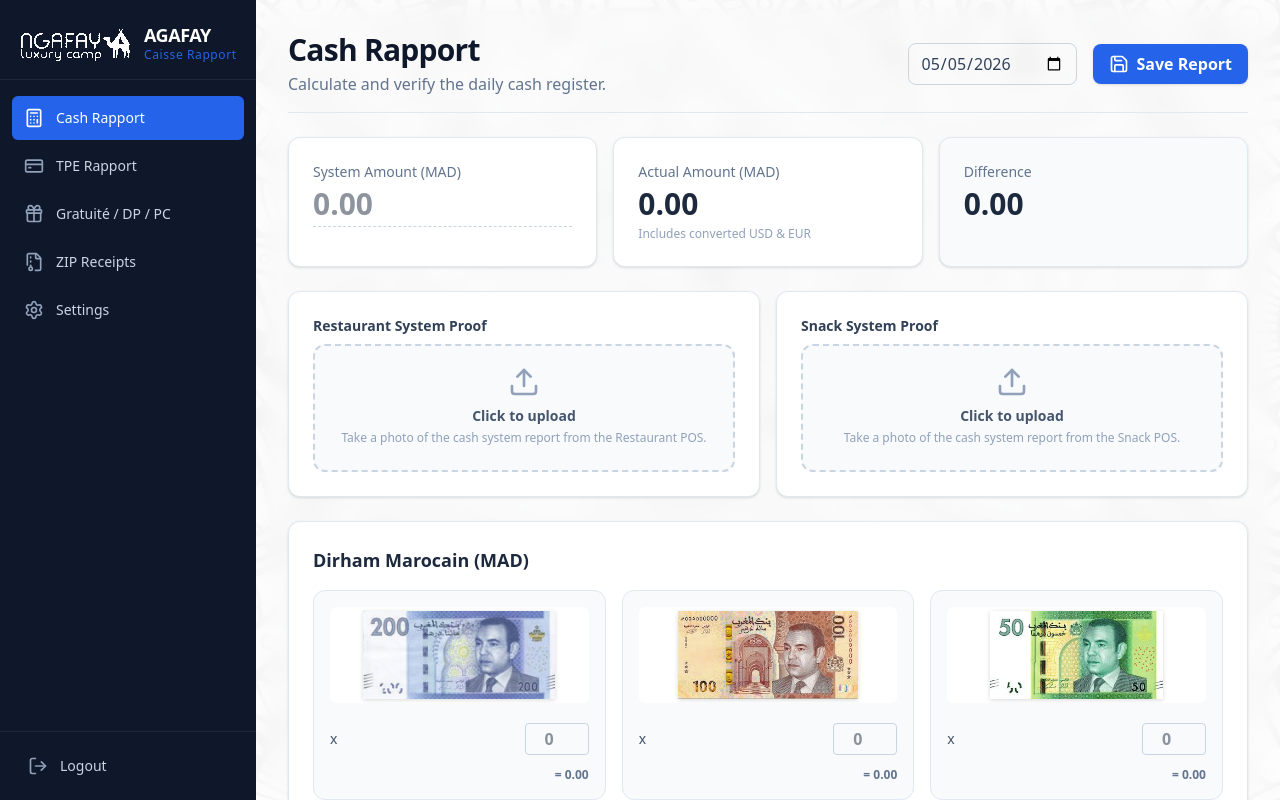
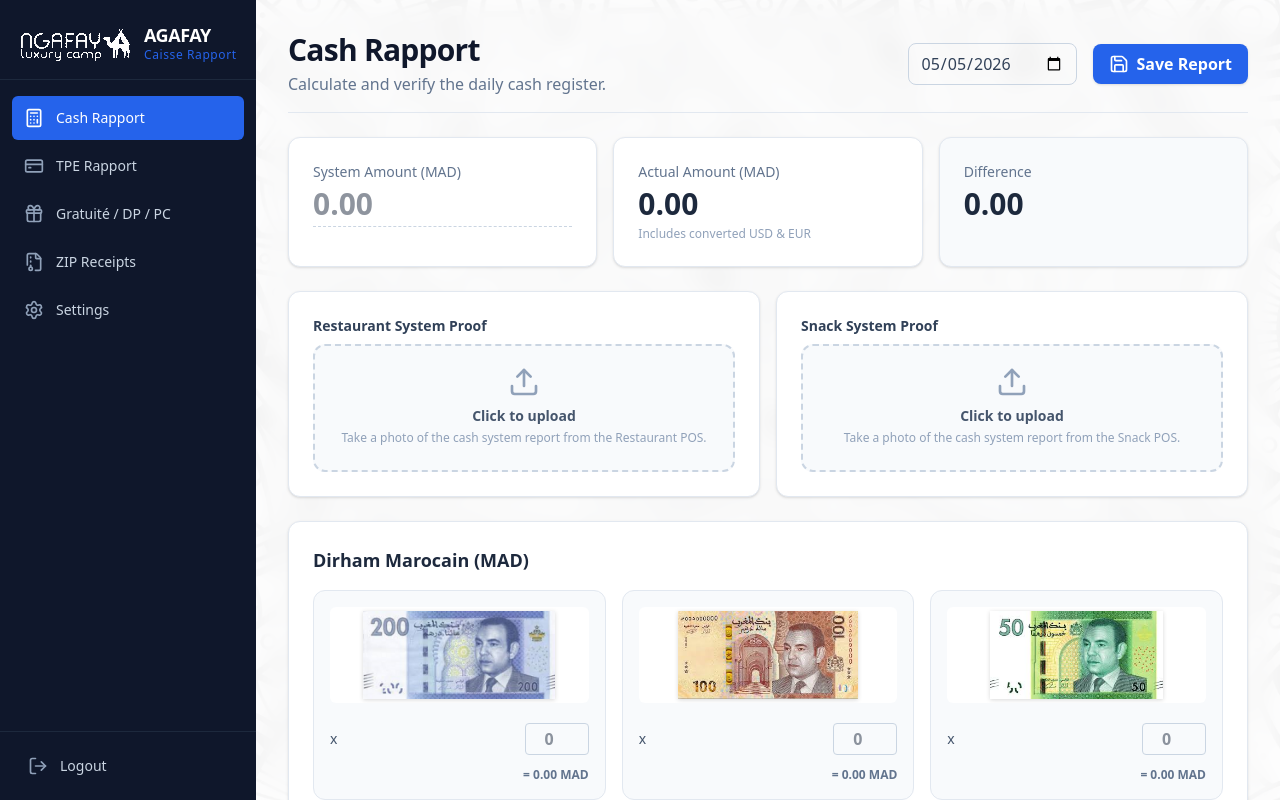
Before and after one commit to NEGANEXX/caisse, a Next.js app: page /staff/cash in a window 1280 px wide. Built offline with nearby package versions, Linux system fonts and the light colour scheme; no server answers.

Commit message:
Fix currency grid visual calculation to show MAD equivalent for foreign currencies

```diff
--- a/src/app/staff/cash/page.tsx
+++ b/src/app/staff/cash/page.tsx
@@ -200,12 +200,14 @@ export default function CashRapportPage() {
           title="US Dollar"
           symbol="USD"
           denominations={USD_DENOMINATIONS}
+          rate={RATES.USD_TO_MAD}
           onChange={handleCurrencyChange("USD")}
         />
         <CurrencyGrid
           title="Euro"
           symbol="EUR"
           denominations={EUR_DENOMINATIONS}
+          rate={RATES.EUR_TO_MAD}
           onChange={handleCurrencyChange("EUR")}
         />
       </div>
--- a/src/components/ui/CurrencyGrid.tsx
+++ b/src/components/ui/CurrencyGrid.tsx
@@ -12,10 +12,11 @@ interface CurrencyGridProps {
   title: string
   symbol: string
   denominations: number[]
+  rate?: number
   onChange: (total: number, breakdown: Record<string, number>) => void
 }
 
-export function CurrencyGrid({ title, symbol, denominations, onChange }: CurrencyGridProps) {
+export function CurrencyGrid({ title, symbol, denominations, rate, onChange }: CurrencyGridProps) {
   const [counts, setCounts] = useState<Record<string, number>>(
     denominations.reduce((acc, curr) => ({ ...acc, [curr.toString()]: 0 }), {})
   )
@@ -98,7 +99,7 @@ export function CurrencyGrid({ title, symbol, denominations, onChange }: Currenc
               />
             </div>
             <div className="text-right text-xs font-bold text-slate-500">
-              = {(val * (counts[val.toString()] || 0)).toFixed(2)}
+              = {(val * (counts[val.toString()] || 0) * (rate || 1)).toFixed(2)} {rate ? 'MAD' : symbol}
             </div>
           </div>
           )
```
